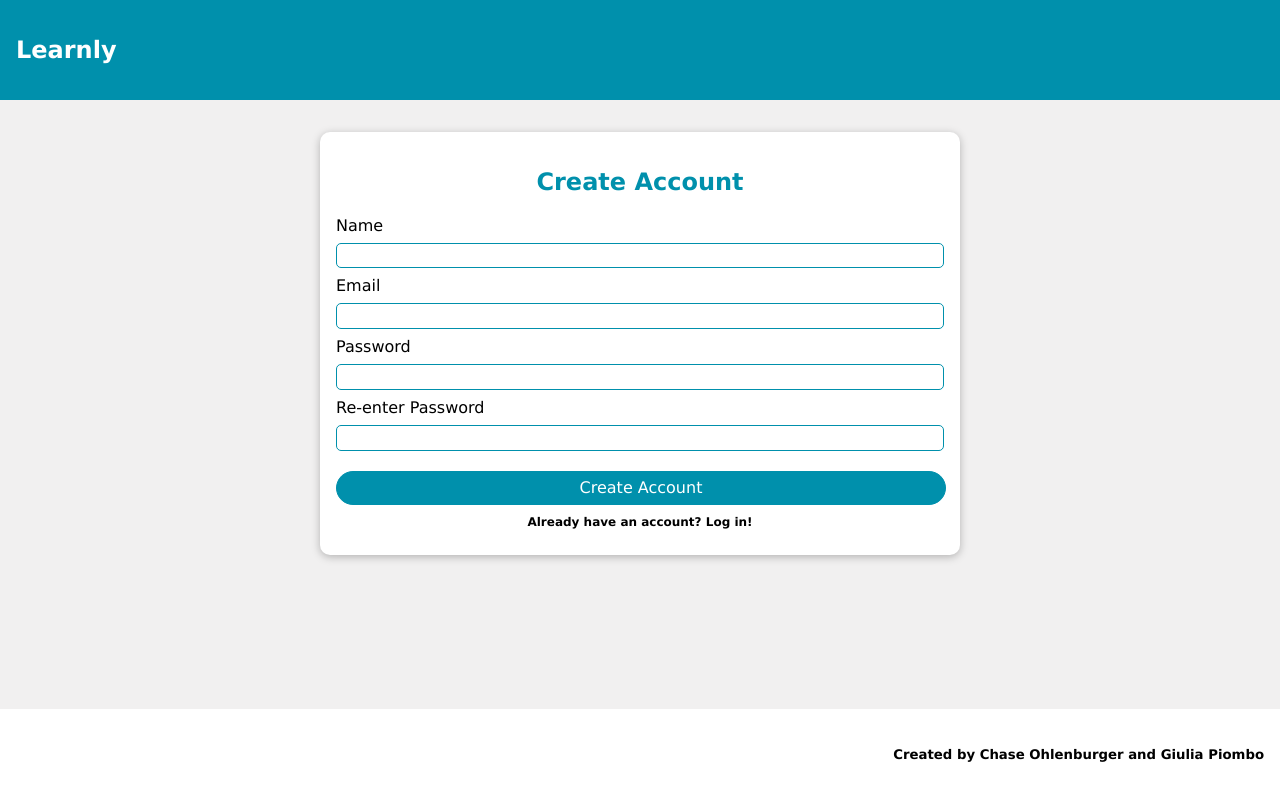
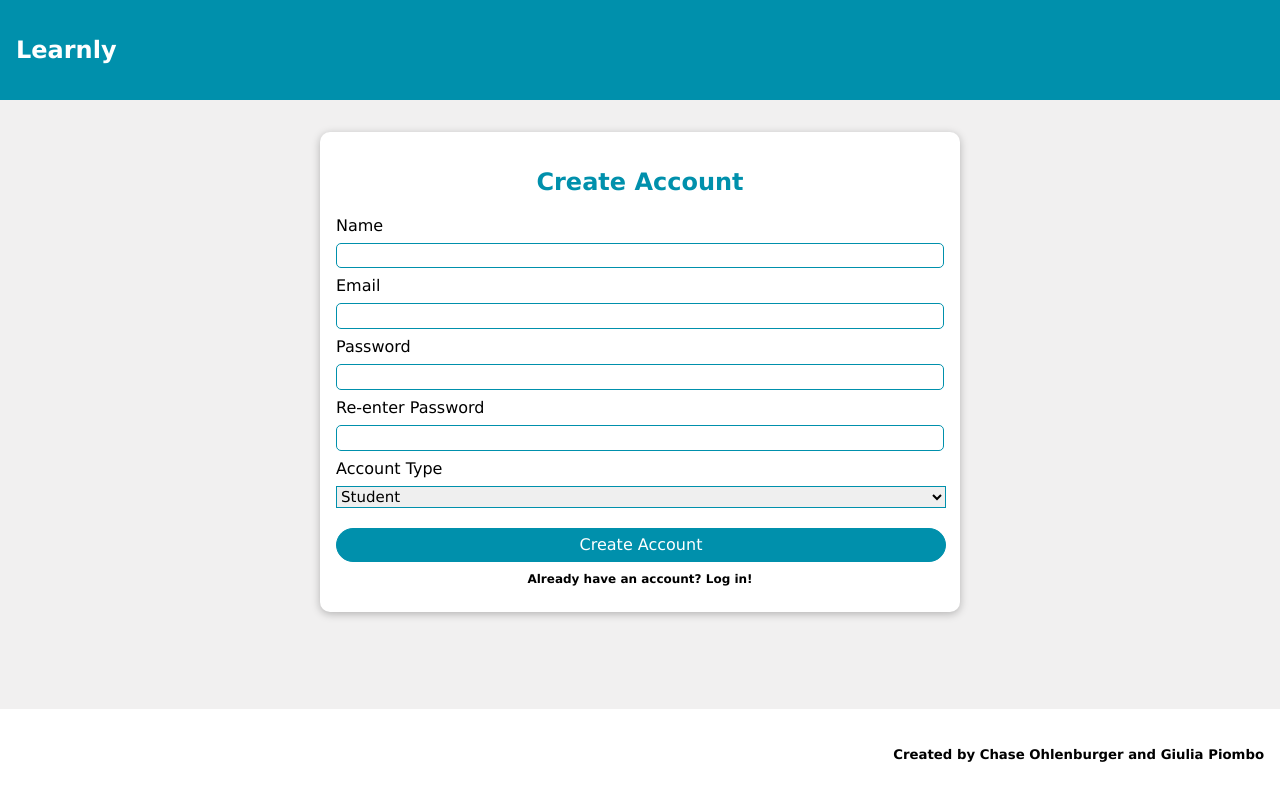
Before and after one commit to giupiombo/Learnly, a React (Create React App) app: page /createAccount in a window 1280 px wide. Built offline with nearby package versions, Linux system fonts and the light colour scheme.

Commit message:
Added an account type dropdown menu on create account page

```diff
--- a/src/components/CreateAccountPage/CreateAccount.js
+++ b/src/components/CreateAccountPage/CreateAccount.js
@@ -9,6 +9,7 @@ const CreateAccount = (props) => {
   const [enteredEmail, setEnteredEmail] = useState('');
   const [enteredPassword, setEnteredPassword] = useState('');
   const [enteredReEnterPassword, setEnteredReEnterPassword] = useState('');
+  const [enteredAccountType, setEnteredAccountType] = useState('');
 
   let navigate = useNavigate();
 
@@ -28,13 +29,15 @@ const CreateAccount = (props) => {
       enteredName,
       enteredEmail,
       enteredPassword,
-      enteredReEnterPassword
+      enteredReEnterPassword,
+      enteredAccountType
     );
 
     setEnteredName('');
     setEnteredEmail('');
     setEnteredPassword('');
     setEnteredReEnterPassword('');
+    setEnteredAccountType('');
   };
 
   const nameChangeHandler = (event) => {
@@ -51,6 +54,10 @@ const CreateAccount = (props) => {
 
   const reEnterPasswordChangeHandler = (event) => {
     setEnteredReEnterPassword(event.target.value);
+  };
+
+  const accountTypeChangeHandler = (event) => {
+    setEnteredAccountType(event.target.value);
   };
 
   const backHandler = () => {
@@ -89,6 +96,11 @@ const CreateAccount = (props) => {
           value={enteredReEnterPassword}
           onChange={reEnterPasswordChangeHandler}
         />
+        <label htmlFor="account-type">Account Type</label>
+        <select value={enteredAccountType} onChange={accountTypeChangeHandler}>
+          <option value="student">Student</option>
+          <option value="professor">Professor</option>
+        </select>
         <Button type="submit">Create Account</Button>
         <button className={classes.text} onClick={backHandler}>
           Already have an account? Log in!
--- a/src/components/CreateAccountPage/CreateAccount.module.css
+++ b/src/components/CreateAccountPage/CreateAccount.module.css
@@ -53,3 +53,10 @@
 .input button.text:hover {
   color: #0090ac;
 }
+
+.input select {
+  font-family: Verdana, Geneva, Tahoma, sans-serif;
+  font-size: 15px;
+  width: 610px;
+  border: 1px solid #0090ac;
+}
```
